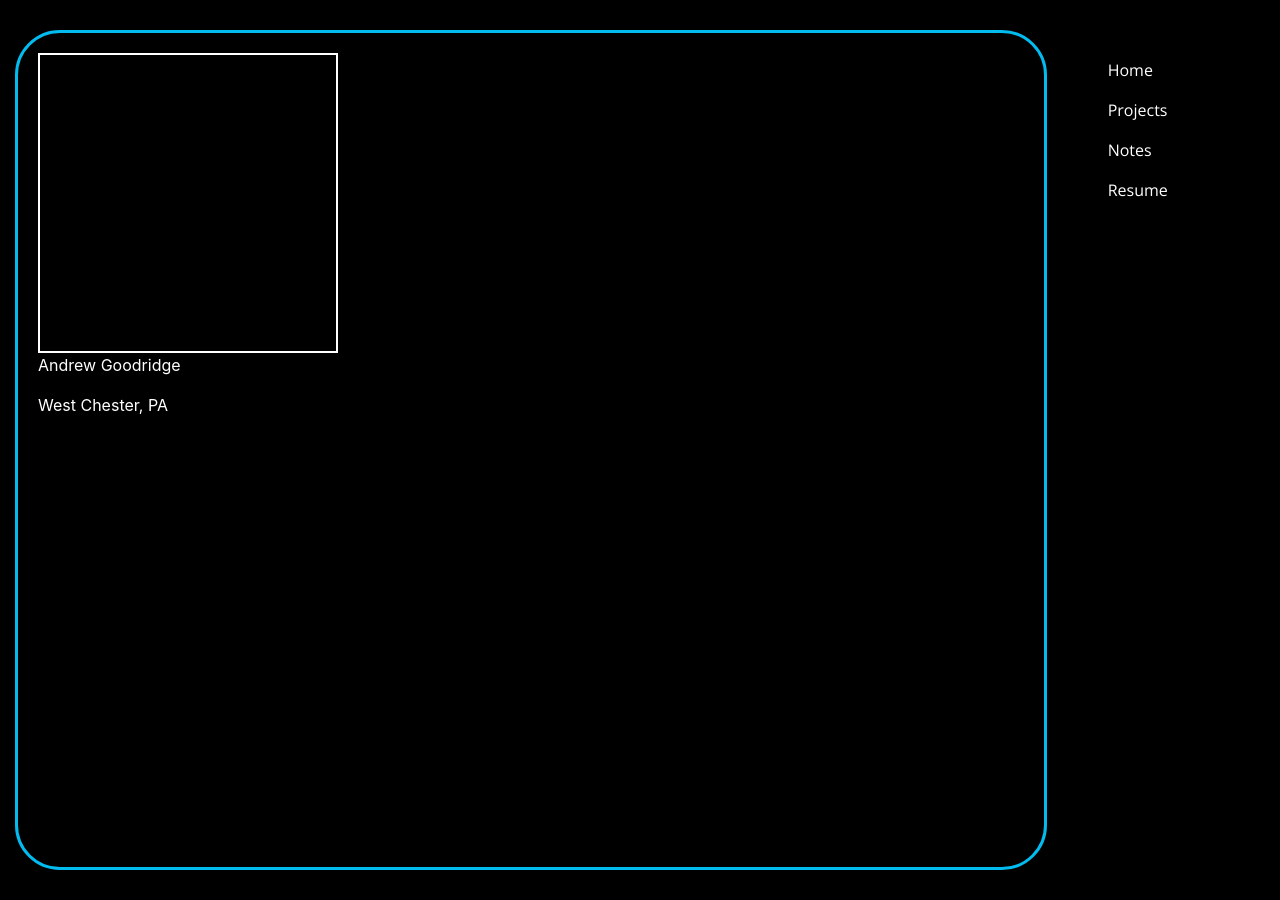
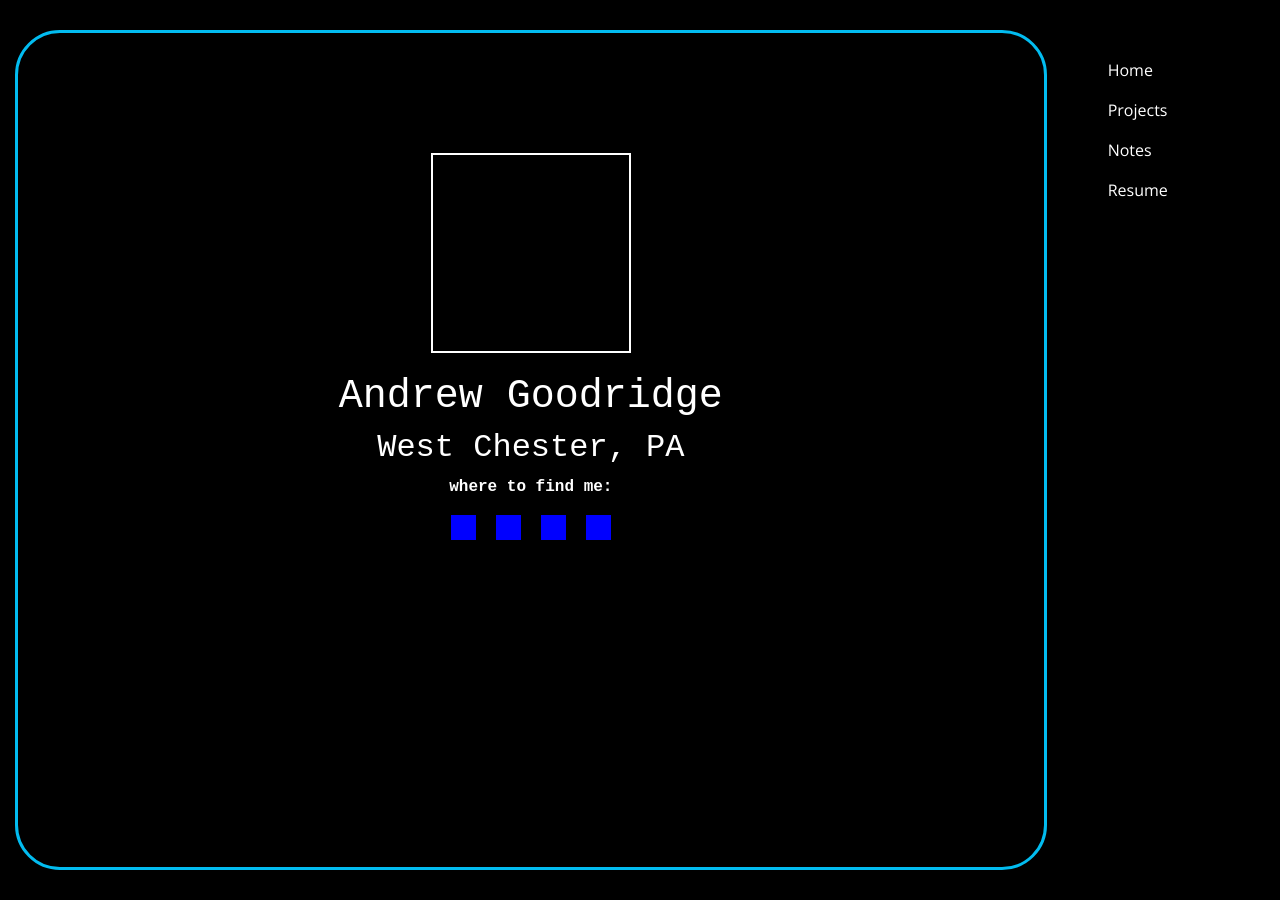
Before and after one commit to ndrewgood/pwb2, a Jekyll site: the page built from index.html, in a window 1280 px wide. Built offline with Jekyll 4.4.1, drawn with Linux system fonts in a browser that asks for light colours; nearby versions of some CDN libraries.

Commit message:
added social media icons

```diff
--- a/css/common.css
+++ b/css/common.css
@@ -77,7 +77,40 @@ body{
 }
 
 #bm {
-  width: 300px;
-  height: 300px;
+  width: 200px;
+  height: 200px;
   border: 2px solid white;
+  margin: 0 auto;
+  margin-top: 100px;
 }
+
+.index-text{
+  display: table;
+  margin: 0 auto;
+  margin-top: 20px;
+  font-family: 'Roboto Mono', monospace;
+  font-weight:900;
+  text-align: center;
+}
+
+.index-index>h1{
+  font-size: 50px;
+}
+
+.index-index>h2{
+  font-size: 35px;
+}
+
+.sm-icons{
+  /* background-color: red; */
+  width: 180px;
+  margin: 0 auto;
+}
+
+.sm-icon{
+  background-color: blue;
+  height: 25px;
+  width: 25px;
+  margin-left: 10px;
+  margin-right: 10px;
+}
--- a/index.html
+++ b/index.html
@@ -2,5 +2,14 @@
 layout: default
 ---
 <div id="bm"></div>
-<p>Andrew Goodridge</p>
-<p>West Chester, PA</p>
+  <div class="index-text">
+    <h1>Andrew Goodridge</h1>
+    <h2>West Chester, PA</h2>
+    <p>where to find me:</p>
+    <div class="row sm-icons">
+      <div class="sm-icon sm-twitter"><a></a></div>
+      <div class="sm-icon sm-instagram"><a></a></div>
+      <div class="sm-icon sm-github"><a></a></div>
+      <div class="sm-icon sm-behance"><a></a></div>
+    </div>
+</div>
```
